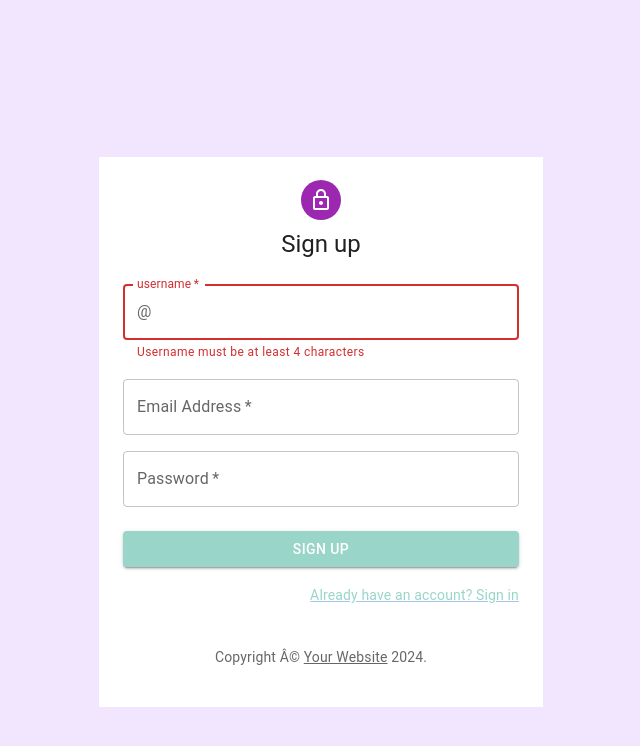
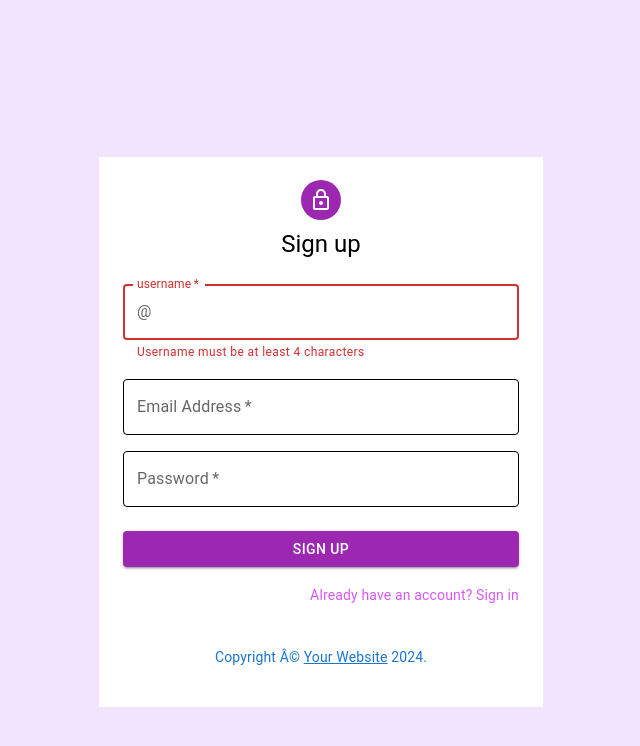
Before and after one commit to MichaelMeola/where-to-group-project, a React (Vite) app: page /signup in a window 1280 px wide. Shown: the top 746 px of the page, without its empty margins (319-959 px from the left). Built offline with nearby package versions, Linux system fonts and the light colour scheme.

Commit message:
Fixed some of the style on the login pages

```diff
--- a/src/Components/Home/Home.jsx
+++ b/src/Components/Home/Home.jsx
@@ -17,9 +17,10 @@ export default function Home() {
             <div className='home-get-started-button-div'>
             <Button
             variant='contained'
-            color='secondary'
+            color='primary'
             size='large'
             sx={{
+              ":hover": { bgcolor: 'secondary'}
             }}
             onClick={() => navigate('/login')}>Get Started
             </Button>
--- a/src/Components/LogIn/Login.jsx
+++ b/src/Components/LogIn/Login.jsx
@@ -77,7 +77,7 @@ export default function Login() {
           <Avatar sx={{ m: 1, bgcolor: "secondary.main" }}>
             <LockOutlinedIcon />
           </Avatar>
-          <Typography component="h1" variant="h5">
+          <Typography component="h1" variant="h5" color='black'>
             Sign in
           </Typography>
           <Box
@@ -98,6 +98,19 @@ export default function Login() {
               value={emailValue}
               onChange={(e) => setEmailValue(e.target.value)}
               type="email"
+              sx={{
+                '& .MuiOutlinedInput-root': {
+                  '& fieldset': {
+                    borderColor: 'black',
+                  },
+                  '&:hover fieldset': {
+                    borderColor: 'red',
+                  },
+                  '&.Mui-focused fieldset': {
+                    borderColor: 'purple',
+                  },
+                },
+              }}
             />
             <TextField
               margin="normal"
@@ -110,6 +123,19 @@ export default function Login() {
               autoComplete="current-password"
               onChange={(e) => setPasswordValue(e.target.value)}
               value={passwordValue}
+              sx={{
+                '& .MuiOutlinedInput-root': {
+                  '& fieldset': {
+                    borderColor: 'black',
+                  },
+                  '&:hover fieldset': {
+                    borderColor: 'red',
+                  },
+                  '&.Mui-focused fieldset': {
+                    borderColor: 'purple',
+                  },
+                },
+              }}
             />
             <FormControlLabel
               control={<Checkbox value="remember" color="primary" />}
--- a/src/Components/SignUp/SignUp.jsx
+++ b/src/Components/SignUp/SignUp.jsx
@@ -21,9 +21,10 @@ function Copyright(props) {
   return (
     <Typography
       variant="body2"
-      color="text.secondary"
+      color="primary"
       align="center"
       {...props}
+
     >
       {"Copyright Â© "}
       <Link color="inherit" href="https://mui.com/">
@@ -109,7 +110,7 @@ export default function SignUp() {
           <Avatar sx={{ m: 1, bgcolor: "secondary.main" }}>
             <LockOutlinedIcon />
           </Avatar>
-          <Typography component="h1" variant="h5">
+          <Typography component="h1" variant="h5" color="black">
             Sign up
           </Typography>
           <Box component="form" noValidate onSubmit={handleReg} sx={{ mt: 3}}>
@@ -148,6 +149,19 @@ export default function SignUp() {
                   autoComplete="email"
                   onChange={(e) => setEmailValue(e.target.value)}
                   value={emailValue}
+                  sx={{
+                    '& .MuiOutlinedInput-root': {
+                      '& fieldset': {
+                        borderColor: 'black',
+                      },
+                      '&:hover fieldset': {
+                        borderColor: 'red',
+                      },
+                      '&.Mui-focused fieldset': {
+                        borderColor: 'purple',
+                      },
+                    },
+                  }}
                 />
               </Grid>
               <Grid item xs={12}>
@@ -161,6 +175,19 @@ export default function SignUp() {
                   autoComplete="new-password"
                   onChange={(e) => setPasswordValue(e.target.value)}
                   value={passwordValue}
+                  sx={{
+                    '& .MuiOutlinedInput-root': {
+                      '& fieldset': {
+                        borderColor: 'black',
+                      },
+                      '&:hover fieldset': {
+                        borderColor: 'red',
+                      },
+                      '&.Mui-focused fieldset': {
+                        borderColor: 'purple',
+                      },
+                    },
+                  }}
                 />
               </Grid>
             </Grid>
@@ -169,7 +196,7 @@ export default function SignUp() {
               fullWidth
               variant="contained"
               sx={{ mt: 3, mb: 2 }}
-              style={{ backgroundColor: "#99D5C9" }}
+              color="secondary"
             >
               Sign Up
             </Button>
@@ -178,7 +205,7 @@ export default function SignUp() {
                 <Link
                   href="/login"
                   variant="body2"
-                  style={{ color: "#99D5C9" }}
+                  style={{ color: '#d858fc', textDecoration: 'none'}}
                 >
                   Already have an account? Sign in
                 </Link>
--- a/src/main.jsx
+++ b/src/main.jsx
@@ -15,6 +15,8 @@ import About from './Components/About/About.jsx'
 import Goal from './Components/Goal/Goal.jsx'
 import Team from './Components/Team/Team.jsx'
 import Contact from './Components/Contact/Contact.jsx'
+import { createTheme, ThemeProvider } from '@mui/material'
+
 
 const router = createBrowserRouter(
   createRoutesFromElements(
@@ -35,8 +37,24 @@ const router = createBrowserRouter(
   )
 )
 
+const theme = createTheme({
+  palette: {
+    primary: {
+      main: '#bf00ff'
+    },
+    secondary: {
+      main: '#ac00e6'
+    },
+    background: {
+      main: "#99D5C9"
+    }
+  }
+})
+
 ReactDOM.createRoot(document.getElementById('root')).render(
   <React.StrictMode>
+    <ThemeProvider theme={ theme }>
     <RouterProvider router={router}/>
+    </ThemeProvider>
   </React.StrictMode>,
 )
```
